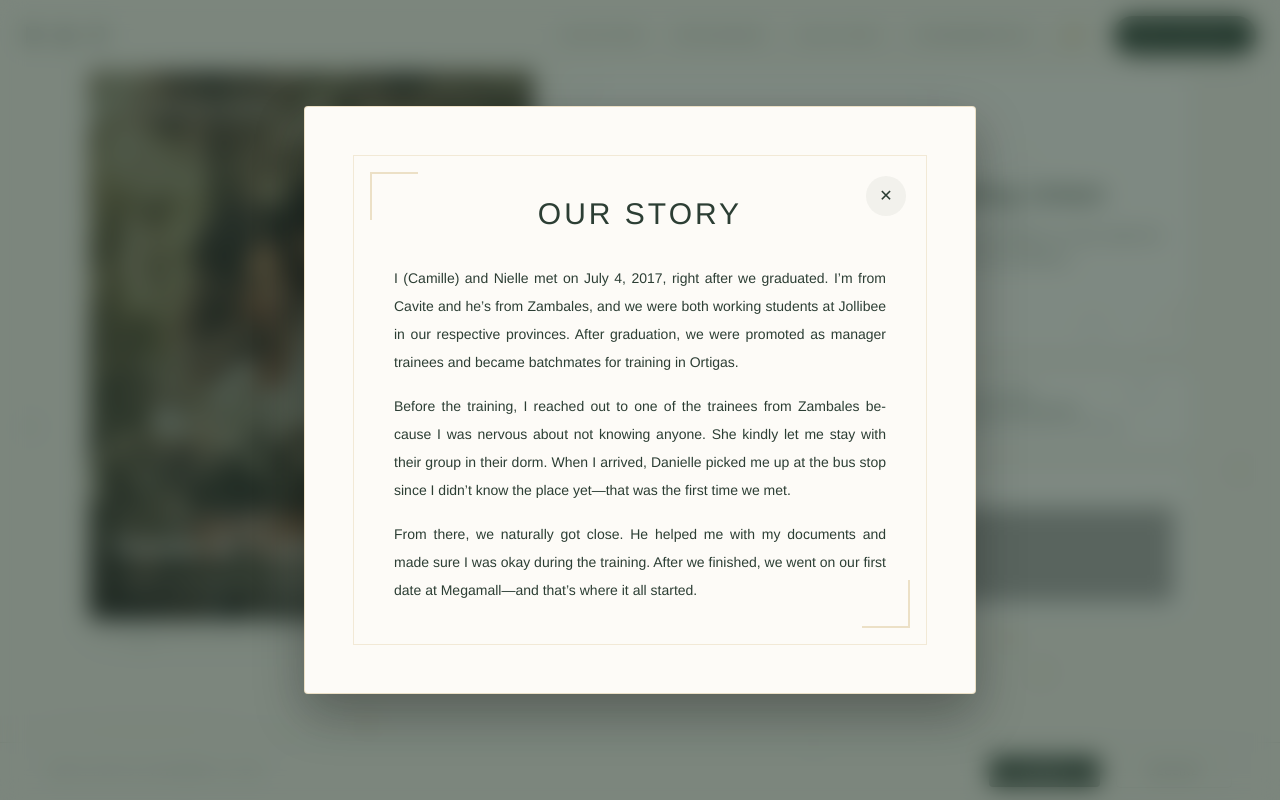
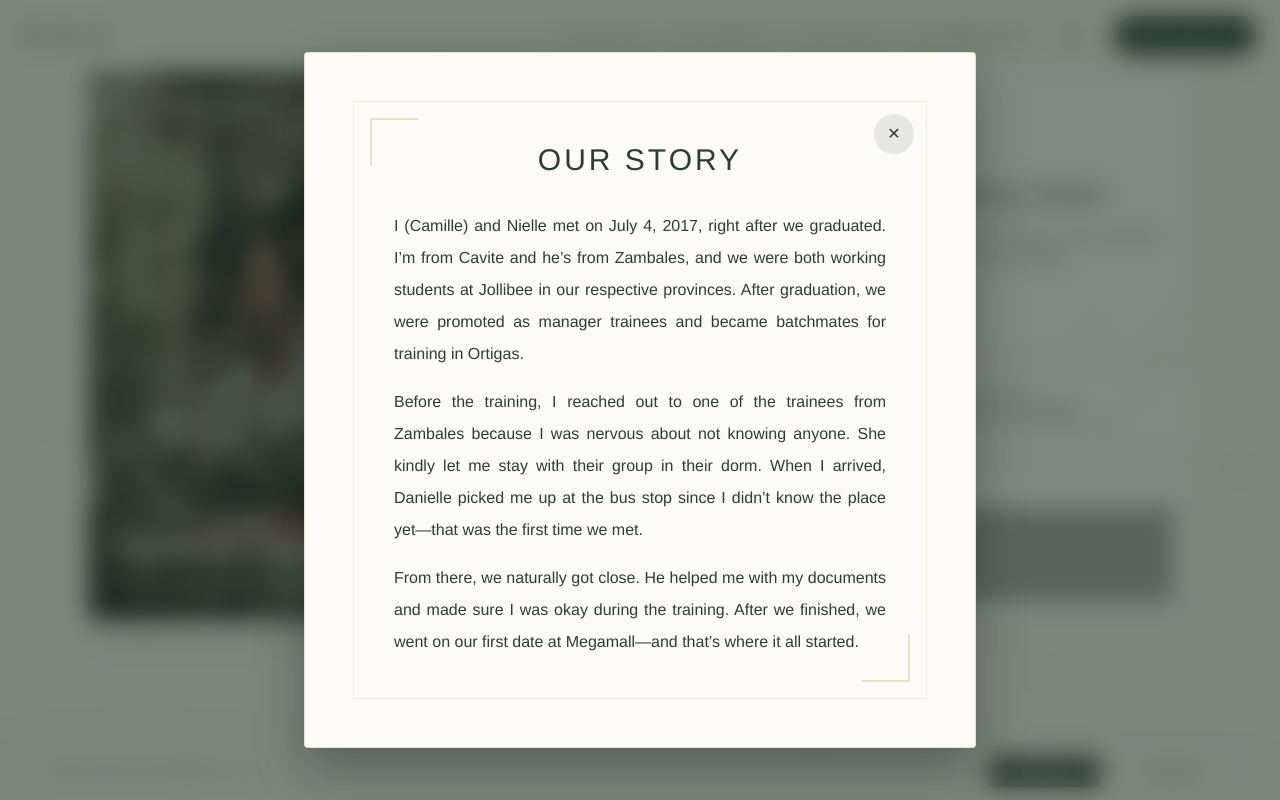
Before and after one commit to kloiiddeee/Invitation, a React (Vite) app in the folder weddingInvitations/: page /weddingPortal in a window 1280 px wide. Both pictures are taken after a click on the element "LOVE STORY". Shown: the top 800 px of the page. Built offline with nearby package versions, Linux system fonts and the light colour scheme; grey boxes are pictures that could not be loaded.

Commit message:
update love story

```diff
--- a/weddingInvitations/src/components/weddingPortal.jsx
+++ b/weddingInvitations/src/components/weddingPortal.jsx
@@ -733,33 +733,37 @@ export default function WeddingPortal() {
 
       {/* Story Modal */}
 {storyOpen && (
-      <div className="fixed inset-0 z-50 flex items-center justify-center p-4 bg-[#2c3e34]/60 backdrop-blur-md" onClick={() => setStoryOpen(false)}>
-
   <div
-          className="relative w-full max-w-2xl bg-[#fdfbf7] p-8 md:p-12 shadow-[0_20px_50px_rgba(0,0,0,0.3)] border-[1px] border-[#c29f53]/30 rounded-sm"
+    className="fixed inset-0 z-50 flex items-center justify-center p-3 sm:p-4 bg-[#2c3e34]/60 backdrop-blur-md"
+    onClick={() => setStoryOpen(false)}
+  >
+    <div
+      className="relative w-full max-w-2xl max-h-[90vh] overflow-y-auto bg-[#fdfbf7] p-5 sm:p-8 md:p-12 shadow-[0_20px_50px_rgba(0,0,0,0.3)] border border-[#c29f53]/30 rounded-sm"
       onClick={(e) => e.stopPropagation()}
     >
-          <div className="border border-[#c29f53]/20 h-full w-full p-8 md:p-10 flex flex-col items-center justify-center relative">
+      <div className="border border-[#c29f53]/20 h-full w-full p-5 sm:p-8 md:p-10 flex flex-col items-center justify-center relative">
 
-            {/* CLOSE BUTTON */}
-            {/* CLOSE BUTTON */}
+        <div className="absolute top-0 right-0 p-3 z-20">
     <button
       onClick={() => setStoryOpen(false)}
-  className="absolute top-5 right-5 w-10 h-10 rounded-full bg-[#2c3e34]/5 hover:bg-[#c29f53] hover:text-white transition-all duration-300 flex items-center justify-center"
+      className="w-10 h-10 rounded-full bg-[#2c3e34]/10 hover:bg-[#c29f53] hover:text-white flex items-center justify-center"
     >
       ✕
     </button>
+  </div>
 
-            {/* Content with Justified Text */}
+        {/* Content */}
         <div className="w-full z-10">
-              <h3 className="font-cinzel text-3xl text-[#2c3e34] mb-8 tracking-widest uppercase text-center">Our Story</h3>
+          <h3 className="font-cinzel text-xl sm:text-2xl md:text-3xl text-[#2c3e34] mb-5 sm:mb-8 tracking-widest uppercase text-center">
+            Our Story
+          </h3>
 
-              <div className="text-sm leading-loose text-[#2c3e34] font-light text-justify hyphens-auto">
-                <p className="mb-4">
+          <div className="text-xs sm:text-sm md:text-base leading-relaxed sm:leading-loose text-[#2c3e34] font-light text-justify hyphens-auto">
+            <p className="mb-3 sm:mb-4">
               I (Camille) and Nielle met on July 4, 2017, right after we graduated. I’m from Cavite and he’s from Zambales, and we were both working students at Jollibee in our respective provinces. After graduation, we were promoted as manager trainees and became batchmates for training in Ortigas.
             </p>
 
-                <p className="mb-4">
+            <p className="mb-3 sm:mb-4">
               Before the training, I reached out to one of the trainees from Zambales because I was nervous about not knowing anyone. She kindly let me stay with their group in their dorm. When I arrived, Danielle picked me up at the bus stop since I didn’t know the place yet—that was the first time we met.
             </p>
 
@@ -770,8 +774,8 @@ export default function WeddingPortal() {
         </div>
 
         {/* Decorative Corner Flourishes */}
-            <div className="absolute top-4 left-4 w-12 h-12 border-t-2 border-l-2 border-[#c29f53]/30" />
-            <div className="absolute bottom-4 right-4 w-12 h-12 border-b-2 border-r-2 border-[#c29f53]/30" />
+        <div className="absolute top-3 left-3 sm:top-4 sm:left-4 w-8 sm:w-12 h-8 sm:h-12 border-t-2 border-l-2 border-[#c29f53]/30" />
+        <div className="absolute bottom-3 right-3 sm:bottom-4 sm:right-4 w-8 sm:w-12 h-8 sm:h-12 border-b-2 border-r-2 border-[#c29f53]/30" />
       </div>
     </div>
   </div>
```
Lines whose indentation alone changed are shown as unchanged.
